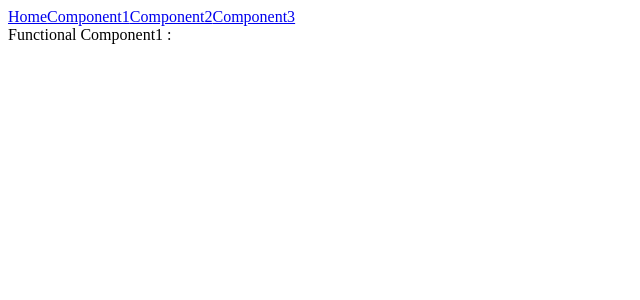
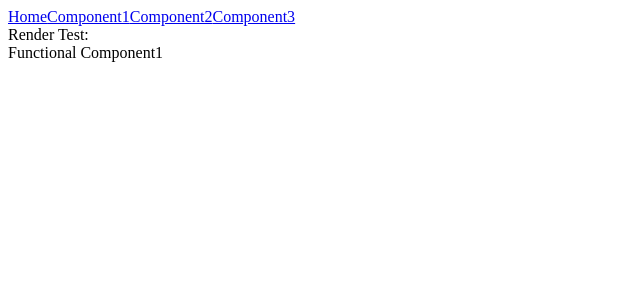
Before and after one commit to smerante/react-2019, a React (Create React App) app in the folder app1/: page /component1 in a window 1280 px wide. Shown: the top 300 px of the page, without its empty margins (0-640 px from the left). Built offline with nearby package versions, Linux system fonts and the light colour scheme.

Commit message:
passing router props through render function in Routes

```diff
--- a/app1/src/functional/component1.js
+++ b/app1/src/functional/component1.js
@@ -2,8 +2,7 @@ import React from 'react';
 
 const Component1 = props => (
     <div>
-        Functional Component1 {props.name} : {props.age}
-        {props.prop1}
+        Functional Component1 {console.warn(props)}
     </div>
 );
 
--- a/app1/src/routes.js
+++ b/app1/src/routes.js
@@ -20,7 +20,7 @@ class Routes extends Component {
 						<Header />
 						<Switch>
 							<Route exact path="/" component={Container1} />
-							<Route path="/component1" component={Component1} />
+							<Route path="/component1" render={(props) => <div>Render Test: <Component1 {...props}/></div>} />
 							<Route path="/component2" component={Component2} />
 							<Route path="/component3" component={Component3} />
 						</Switch>
```
